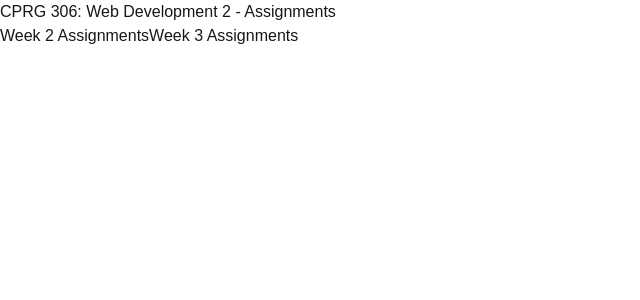
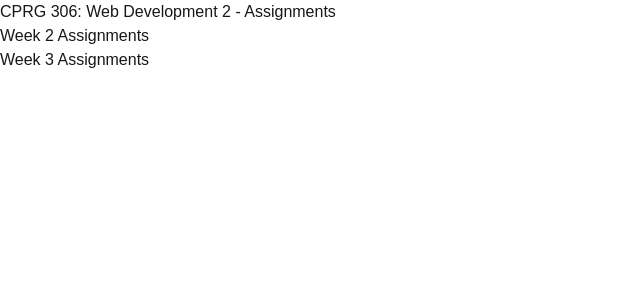
Before and after one commit to SeksanW/cprg306-assignments, a Next.js app: page / in a window 1280 px wide. Shown: the top 300 px of the page, without its empty margins (0-640 px from the left). Built offline with nearby package versions, Linux system fonts and the light colour scheme.

Commit message:
import item list
import item list to items.js, added <p> for week 3

```diff
--- a/app/page.js
+++ b/app/page.js
@@ -6,6 +6,8 @@ export default function Page() {
       <h1>CPRG 306: Web Development 2 - Assignments</h1>
       <p>
         <Link href="/week-2">Week 2 Assignments</Link>
+      </p>
+      <p>
         <Link href="/week-3">Week 3 Assignments</Link>
       </p>
     </main>
--- a/app/week-3/item.js
+++ b/app/week-3/item.js
@@ -1,3 +1,4 @@
+import Item from "./item-list";
 
 export default function Item({item}){
 
```
